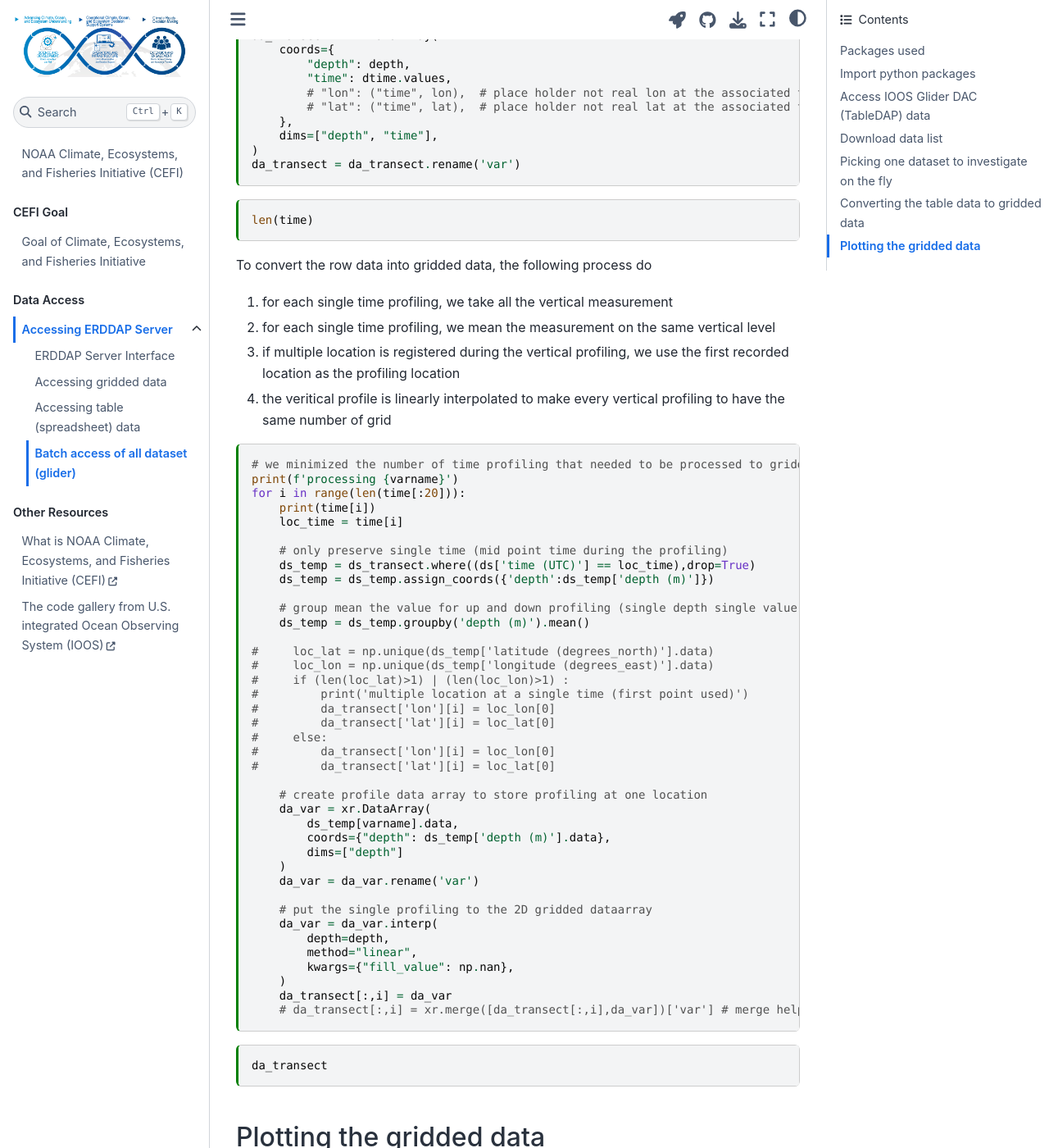
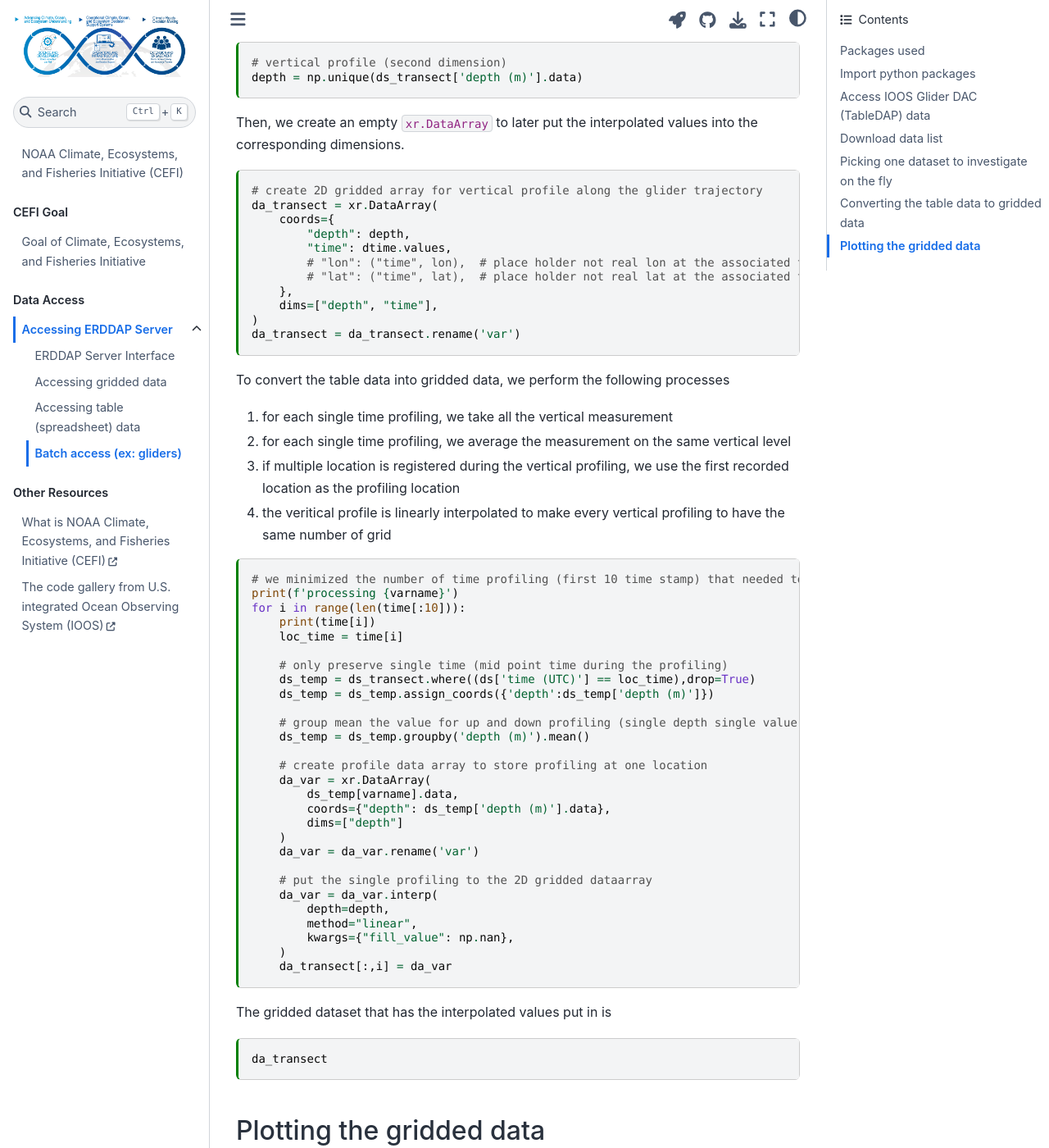
Before and after one commit to chiaweh2/cefi-cookbook, a Jupyter Book: the page built from content/data_access/access_erddap/python_get_gliders.md, in a window 1280 px wide and 1400 px high, scrolled down 5896 px. Shown: the whole window at 82% size. Built offline with Jupyter Book 1.0.4 settings and Sphinx 7.4.7 and the Sphinx Book theme 1.1.4, drawn with Linux system fonts in a browser that asks for light colours; pages that are not in the unit, such as notebooks, are missing from menus; some of the changed text lies outside the part shown.

Commit message:
Glider page include

````diff
--- a/content/data_access/access_erddap/python_get_gliders.md
+++ b/content/data_access/access_erddap/python_get_gliders.md
@@ -11,23 +11,24 @@
   name: python3
 ---
 
-Batch access of all dataset (glider)
+Batch access (ex: gliders)
 ===
-
 ## Packages used
 To use python to access the ERDDAP server directly from your python script or jupyter-notebook, you will need
 - ERDDAPY
 - Xarray
 - netcdf4
 - matplotlib
+- folium
+- numpy
 
 ```{note}
-The package [**netcdf4**](http://unidata.github.io/netcdf4-python/) develop by UNIDATA is not needed in the import part of the python script. However, it is the essential package that [support netCDF format output from Xarray](https://docs.xarray.dev/en/stable/user-guide/io.html).
+The package [**netcdf4**](http://unidata.github.io/netcdf4-python/) develop by UNIDATA is not needed in the import part of the python script. However, it is the essential package that [support netCDF format output from Xarray](https://docs.xarray.dev/en/stable/user-guide/io.html). The package [**matplotlib**](https://matplotlib.org/stable/) is also not needed in the import part of the python script. It is the essential package that [support quick visualization from Xarray](https://docs.xarray.dev/en/stable/user-guide/plotting.html).
 ```
 
 +++
 
-In this page, we demonstrate how to extract/download data directly on a ERDDAP server and perform data processing and visualization in python environment.
+In this page, we demonstrate how to extract/download data directly from a ERDDAP server and perform data processing, visualization, and export data in python environment.
 
 ```{tip}
 [Understanding of the ERDDAP server and what it provides](erddapData) is highly recommended before reading the following intructions.
@@ -36,28 +37,16 @@
 ## Import python packages
 
 ```{code-cell} ipython3
-# cell block designed for colab specifically
-#  try import needed package
-#  if failed pip install package is performed
-
-try:
-    from erddapy import ERDDAP
-except ModuleNotFoundError:
-    print('ModuleNotFoundError: ERDDAP')
-    !pip install erddapy
-try:
-    import netCDF4
-except ModuleNotFoundError:
-    print('ModuleNotFoundError: netcdf4')
-    !pip install netcdf4
-```
-
-```{code-cell} ipython3
 import xarray as xr
+from erddapy import ERDDAP
 ```
 
 - [**xarray**](https://docs.xarray.dev/en/stable/getting-started-guide/why-xarray.html) is used for data processing and netCDF file output.
 - [**erddapy**](https://ioos.github.io/erddapy/00-quick_intro-output.html) is used to access the ERDDAP server.
+
+Both package-webpages have more detail explanation on its full range of functionalities.
+Here we will mainly focusing on getting the data to be displayer and downloaded.
+
 
 ## Access IOOS Glider DAC (TableDAP) data
 In this demostration, we will be getting the glider data from [IOOS Glider Data Archived Center](https://gliders.ioos.us/erddap/tabledap/allDatasets.html)
@@ -115,8 +104,8 @@
 
 ```{code-cell} ipython3
 # e.dataset_id = 'ce_311-20190703T1802-delayed'    # feel free to uncomment and test
-e.dataset_id = 'amelia-20201015T1436'
-# e.dataset_id = 'UW685-20230125T0000'             # feel free to uncomment and test
+# e.dataset_id = 'amelia-20201015T1436'
+e.dataset_id = 'UW685-20230125T0000'             # feel free to uncomment and test
 df = e.to_pandas()
 ds = df.to_xarray()
 ```
@@ -133,11 +122,11 @@
 ```{code-cell} ipython3
 ds_transect = ds.where(ds['depth (m)'].notnull(),drop=True)   # only preserve the profile related data
 ```
-
+The original dataset structure is
 ```{code-cell} ipython3
 ds
 ```
-
+After the `.where` filtering, the dataset structure becomes
 ```{code-cell} ipython3
 ds_transect
 ```
@@ -184,21 +173,21 @@
 - temperature profile along the glider path
 
 ```{code-cell} ipython3
-ds_part=ds_transect
-varname='temperature (Celsius)'
-zname='depth (m)'
-yname='latitude (degrees_north)'
-xname='longitude (degrees_east)'
+ds_part = ds_transect
+varname = 'temperature (Celsius)'
+zname = 'depth (m)'
+yname = 'latitude (degrees_north)'
+xname = 'longitude (degrees_east)'
 ```
 
 ```{code-cell} ipython3
 ax2 = plot_3d_view(ele_angle=-140,hori_angle=60)
 p = ax2.scatter3D(ds_part[xname],
-              ds_part[yname],
-              ds_part[zname],
-              c=ds_part[varname],      # color value of individual points is taken from their heights
-              cmap="viridis"                           # the color mapping to be used. Other example options: winter, autumn, ...
-              );
+                  ds_part[yname],
+                  ds_part[zname],
+                  c=ds_part[varname],      # color value of individual points is taken from their heights
+                  cmap="viridis"                           # the color mapping to be used. Other example options: winter, autumn, ...
+                )
 # ax2.invert_zaxis()
 ax2.invert_xaxis()
 cbar = plt.colorbar(p)
@@ -208,20 +197,20 @@
 - salinity profile along the glider path
 
 ```{code-cell} ipython3
-varname='salinity (0.001)'
-zname='depth (m)'
-yname='latitude (degrees_north)'
-xname='longitude (degrees_east)'
+varname = 'salinity (0.001)'
+zname = 'depth (m)'
+yname = 'latitude (degrees_north)'
+xname = 'longitude (degrees_east)'
 ```
 
 ```{code-cell} ipython3
 ax2 = plot_3d_view(ele_angle=-160,hori_angle=110)
 p = ax2.scatter3D(ds_part[xname],
-              ds_part[yname],
-              ds_part[zname],
-              c=ds_part[varname],      # color value of individual points is taken from their heights
-              cmap="viridis"                           # the color mapping to be used. Other example options: winter, autumn, ...
-              );
+                  ds_part[yname],
+                  ds_part[zname],
+                  c=ds_part[varname],      # color value of individual points is taken from their heights
+                  cmap="viridis"                           # the color mapping to be used. Other example options: winter, autumn, ...
+                )
 # ax2.invert_zaxis()
 ax2.invert_xaxis()
 cbar = plt.colorbar(p)
@@ -230,6 +219,8 @@
 
 ### Showing the geopgraphic location of the glider path
 
+Using the FOLIUM package, we can plot a interactive map in the notebook environment to investigate the path of the glider.
+
 ```{code-cell} ipython3
 import folium
 import numpy as np
@@ -237,20 +228,22 @@
 lon = ds_part[xname].data
 lat = ds_part[yname].data
 
-
 fmap = folium.Map(location=[(np.min(lat)+np.max(lat))/2, (np.min(lon)+np.max(lon))/2], tiles="OpenStreetMap", zoom_start=8)
 points = [[lat[i],lon[i]] for i in range(len(lon)) ]
 folium.PolyLine(points, color='red', weight=2.5, opacity=0.4,popup=f'{dataset_id}').add_to(fmap)
 folium.Marker([lat[0],lon[0]], popup=f'start').add_to(fmap)
 folium.Marker([lat[-1],lon[-1]], popup=f'end').add_to(fmap)
-
 fmap
 ```
 
 ## Converting the table data to gridded data
 
+In the following steps, we demostrate how to convert a point observation from glider to a gridded data.
+The gridded dataset will have two dimensions - time as first dimension and depth as the second dimension.
+
+
+By using the `numpy.unique` method, we first establish the two dimensions and the assoicated arrays.
 ```{code-cell} ipython3
-import numpy as np
 import pandas as pd
 
 # idealy/theoretically the three array should have same len (first dimension)
@@ -265,6 +258,7 @@
 depth = np.unique(ds_transect['depth (m)'].data)
 ```
 
+Then, we create an empty `xr.DataArray` to later put the interpolated values into the corresponding dimensions.
 ```{code-cell} ipython3
 # create 2D gridded array for vertical profile along the glider trajectory
 da_transect = xr.DataArray(
@@ -279,20 +273,19 @@
 da_transect = da_transect.rename('var')
 ```
 
-```{code-cell} ipython3
-len(time)
-```
-
-To convert the row data into gridded data, the following process do
+To convert the table data into gridded data, we perform the following processes
 1. for each single time profiling, we take all the vertical measurement
-2. for each single time profiling, we mean the measurement on the same vertical level
+2. for each single time profiling, we average the measurement on the same vertical level
 3. if multiple location is registered during the vertical profiling, we use the first recorded location as the profiling location
 4. the veritical profile is linearly interpolated to make every vertical profiling to have the same number of grid
 
 ```{code-cell} ipython3
-# we minimized the number of time profiling that needed to be processed to gridded data in this notebook (efficiency)
+---
+tags: [output_scroll]
+---
+# we minimized the number of time profiling (first 10 time stamp) that needed to be processed to gridded data in this notebook (efficiency)
 print(f'processing {varname}')
-for i in range(len(time[:20])):
+for i in range(len(time[:10])):
     print(time[i])
     loc_time = time[i]
 
@@ -302,16 +295,6 @@
 
     # group mean the value for up and down profiling (single depth single value)
     ds_temp = ds_temp.groupby('depth (m)').mean()
-
-#     loc_lat = np.unique(ds_temp['latitude (degrees_north)'].data)
-#     loc_lon = np.unique(ds_temp['longitude (degrees_east)'].data)
-#     if (len(loc_lat)>1) | (len(loc_lon)>1) :
-#         print('multiple location at a single time (first point used)')
-#         da_transect['lon'][i] = loc_lon[0]
-#         da_transect['lat'][i] = loc_lat[0]
-#     else:
-#         da_transect['lon'][i] = loc_lon[0]
-#         da_transect['lat'][i] = loc_lat[0]
 
     # create profile data array to store profiling at one location
     da_var = xr.DataArray(
@@ -328,9 +311,9 @@
         kwargs={"fill_value": np.nan},
     )
     da_transect[:,i] = da_var
-    # da_transect[:,i] = xr.merge([da_transect[:,i],da_var])['var'] # merge help fill in the NaN in missing profiling
 ```
 
+The gridded dataset that has the interpolated values put in is
 ```{code-cell} ipython3
 da_transect
 ```
@@ -340,7 +323,3 @@
 ```{code-cell} ipython3
 da_transect.where(da_transect.notnull(),drop=True).plot(yincrease=False, x='time', y='depth')
 ```
-
-```{code-cell} ipython3
-
-```
````
